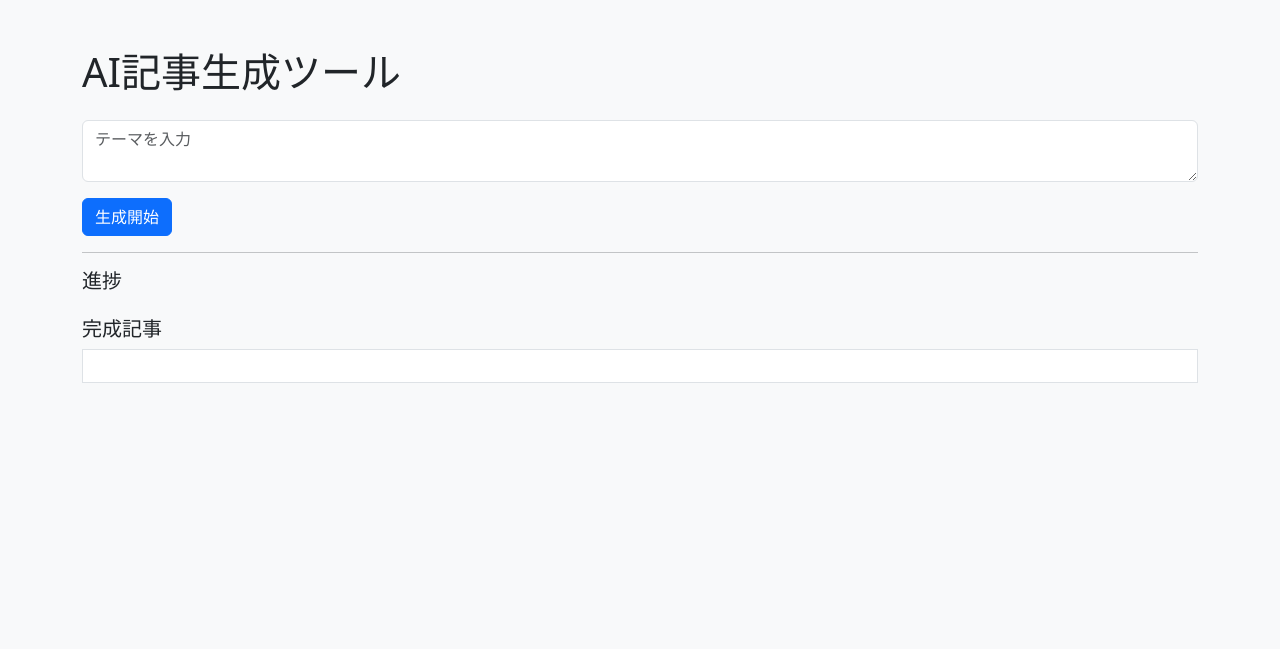
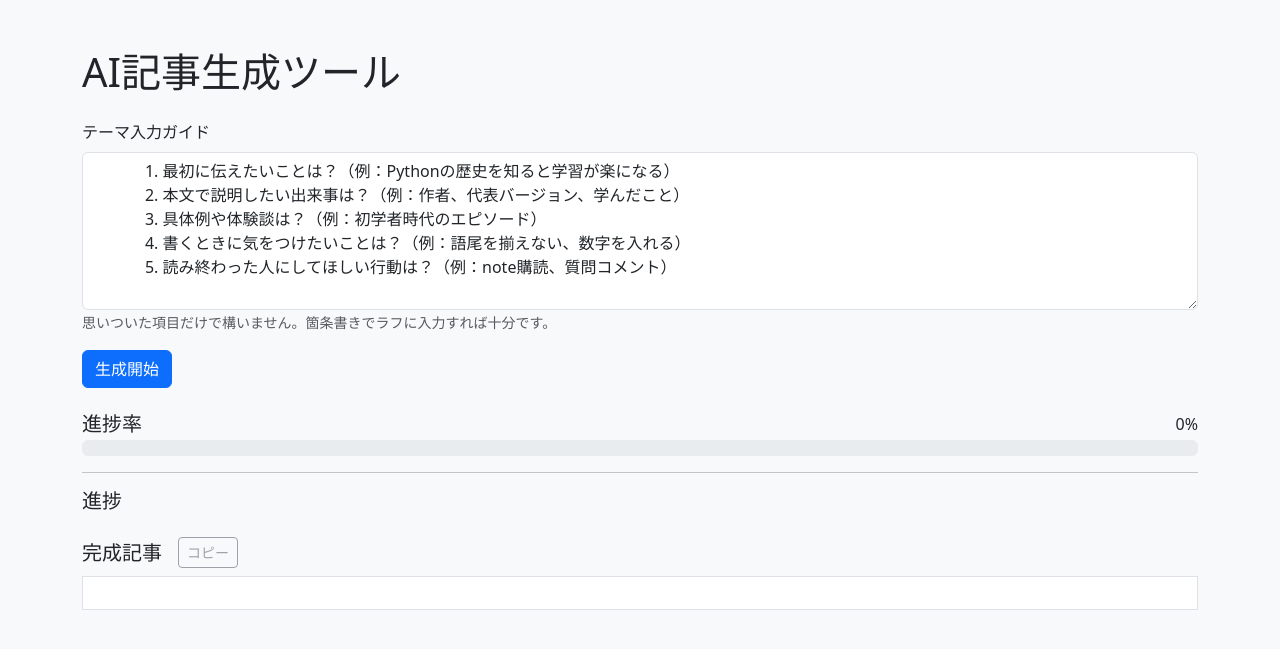
Before and after one commit to Ken-kichi/create-article-p, a Flask app: page / in a window 1280 px wide. Shown: the top 649 px of the page. Run offline with Flask 3, Linux system fonts and the light colour scheme; parts of the project's set-up code (start-up, migrations or seed data) failed here and were passed over; some libraries are stand-ins or nearby versions.

Commit message:
ブログの書き方を導入

```diff
--- a/app.py
+++ b/app.py
@@ -13,6 +13,7 @@ NODE_LABELS = {
     "diagram": "図解生成",
     "merge": "記事統合",
 }
+TOTAL_STEPS = len(NODE_LABELS)
 
 
 @app.route('/')
@@ -33,7 +34,9 @@ def start(data):
         "article": ""
     }
 
-    emit("progress", {"msg": "生成を開始しました"})
+    completed_nodes = set()
+
+    emit("progress", {"msg": "生成を開始しました", "percent": 0})
 
     final_state = None
     try:
@@ -42,16 +45,20 @@ def start(data):
                 for node_name in payload.keys():
                     if node_name == "__metadata__":
                         continue
+                    if node_name in NODE_LABELS:
+                        completed_nodes.add(node_name)
                     label = NODE_LABELS.get(node_name, node_name)
-                    emit("progress", {"msg": f"{label}が完了しました"})
+                    percent = int(len(completed_nodes) / TOTAL_STEPS * 100) if TOTAL_STEPS else 100
+                    emit("progress", {"msg": f"{label}が完了しました", "percent": percent})
             elif mode == "values":
                 final_state = payload
 
         article = (final_state or {}).get("article", "")
-        emit("done", {"article": article})
+        emit("done", {"article": article, "percent": 100})
     except Exception as exc:
         app.logger.exception("Article generation failed")
-        emit("progress", {"msg": f"エラー: {exc}"})
+        percent = int(len(completed_nodes) / TOTAL_STEPS * 100) if TOTAL_STEPS else 0
+        emit("progress", {"msg": f"エラー: {exc}", "percent": percent})
         emit("failed", {"message": "記事生成中にエラーが発生しました。"})
 
 
--- a/static/app.js
+++ b/static/app.js
@@ -2,6 +2,10 @@ $(function () {
   const socket = io();
   const $start = $("#start");
   const $spinner = $("#spinner");
+  const $progressBar = $("#progress-bar");
+  const $progressLabel = $("#progress-label");
+  const $article = $("#article");
+  const $copyButton = $("#copy-article");
 
   function setLoading(isLoading) {
     if (isLoading) {
@@ -13,10 +17,25 @@ $(function () {
     }
   }
 
+  function updateProgress(rawPercent) {
+    const percent = Math.max(0, Math.min(100, rawPercent ?? 0));
+    $progressBar
+      .css("width", `${percent}%`)
+      .attr("aria-valuenow", percent)
+      .text(`${percent}%`);
+    $progressLabel.text(`${percent}%`);
+  }
+
+  function setCopyEnabled(enabled) {
+    $copyButton.prop("disabled", !enabled);
+  }
+
   $("#start").click(function () {
     $("#log").empty();
-    $("#article").text("");
+    $article.text("");
     setLoading(true);
+    updateProgress(0);
+    setCopyEnabled(false);
 
     socket.emit("start", {
       theme: $("#theme").val()
@@ -27,14 +46,19 @@ $(function () {
     $("#log").append(
       `<li class="list-group-item">${data.msg}</li>`
     );
+    if (typeof data.percent === "number") {
+      updateProgress(data.percent);
+    }
   });
 
   socket.on("done", function (data) {
     $("#log").append(
       `<li class="list-group-item list-group-item-success">完了</li>`
     );
-    $("#article").text(data.article);
+    $article.text(data.article);
     setLoading(false);
+    updateProgress(data.percent ?? 100);
+    setCopyEnabled(Boolean(data.article));
   });
 
   socket.on("failed", function (data) {
@@ -43,4 +67,21 @@ $(function () {
     );
     setLoading(false);
   });
+
+  $copyButton.click(async function () {
+    const text = $article.text().trim();
+    if (!text) {
+      return;
+    }
+    const original = $copyButton.text();
+    try {
+      await navigator.clipboard.writeText(text);
+      $copyButton.text("コピーしました");
+      setTimeout(() => $copyButton.text(original), 2000);
+    } catch (err) {
+      console.error("Clipboard copy failed", err);
+      $copyButton.text("コピー失敗");
+      setTimeout(() => $copyButton.text(original), 2000);
+    }
+  });
 });
--- a/templates/index.html
+++ b/templates/index.html
@@ -13,7 +13,15 @@
         <h1 class="mb-4">AI記事生成ツール</h1>
 
         <div class="mb-3">
-            <textarea id="theme" class="form-control" placeholder="テーマを入力"></textarea>
+            <label for="theme" class="form-label">テーマ入力ガイド</label>
+            <textarea id="theme" class="form-control" rows="6">
+            1. 最初に伝えたいことは？（例：Pythonの歴史を知ると学習が楽になる）
+            2. 本文で説明したい出来事は？（例：作者、代表バージョン、学んだこと）
+            3. 具体例や体験談は？（例：初学者時代のエピソード）
+            4. 書くときに気をつけたいことは？（例：語尾を揃えない、数字を入れる）
+            5. 読み終わった人にしてほしい行動は？（例：note購読、質問コメント）
+            </textarea>
+            <small class="form-text text-muted">思いついた項目だけで構いません。箇条書きでラフに入力すれば十分です。</small>
         </div>
 
         <button id="start" class="btn btn-primary">
@@ -23,12 +31,26 @@
             <span class="visually-hidden">Loading...</span>
         </button>
 
+        <div class="mt-4">
+            <div class="d-flex justify-content-between align-items-center mb-1">
+                <h5 class="mb-0">進捗率</h5>
+                <span id="progress-label">0%</span>
+            </div>
+            <div class="progress">
+                <div id="progress-bar" class="progress-bar" role="progressbar" style="width: 0%" aria-valuenow="0"
+                    aria-valuemin="0" aria-valuemax="100">0%</div>
+            </div>
+        </div>
+
         <hr>
 
         <h5>進捗</h5>
         <ul id="log" class="list-group mb-3"></ul>
 
-        <h5>完成記事</h5>
+        <div class="d-flex align-items-center mb-2">
+            <h5 class="mb-0">完成記事</h5>
+            <button id="copy-article" class="btn btn-outline-secondary btn-sm ms-3" disabled>コピー</button>
+        </div>
         <pre id="article" class="p-3 bg-white border"></pre>
     </div>
 
```
Also changed, not shown: graph.py (+27 -10 lines).
